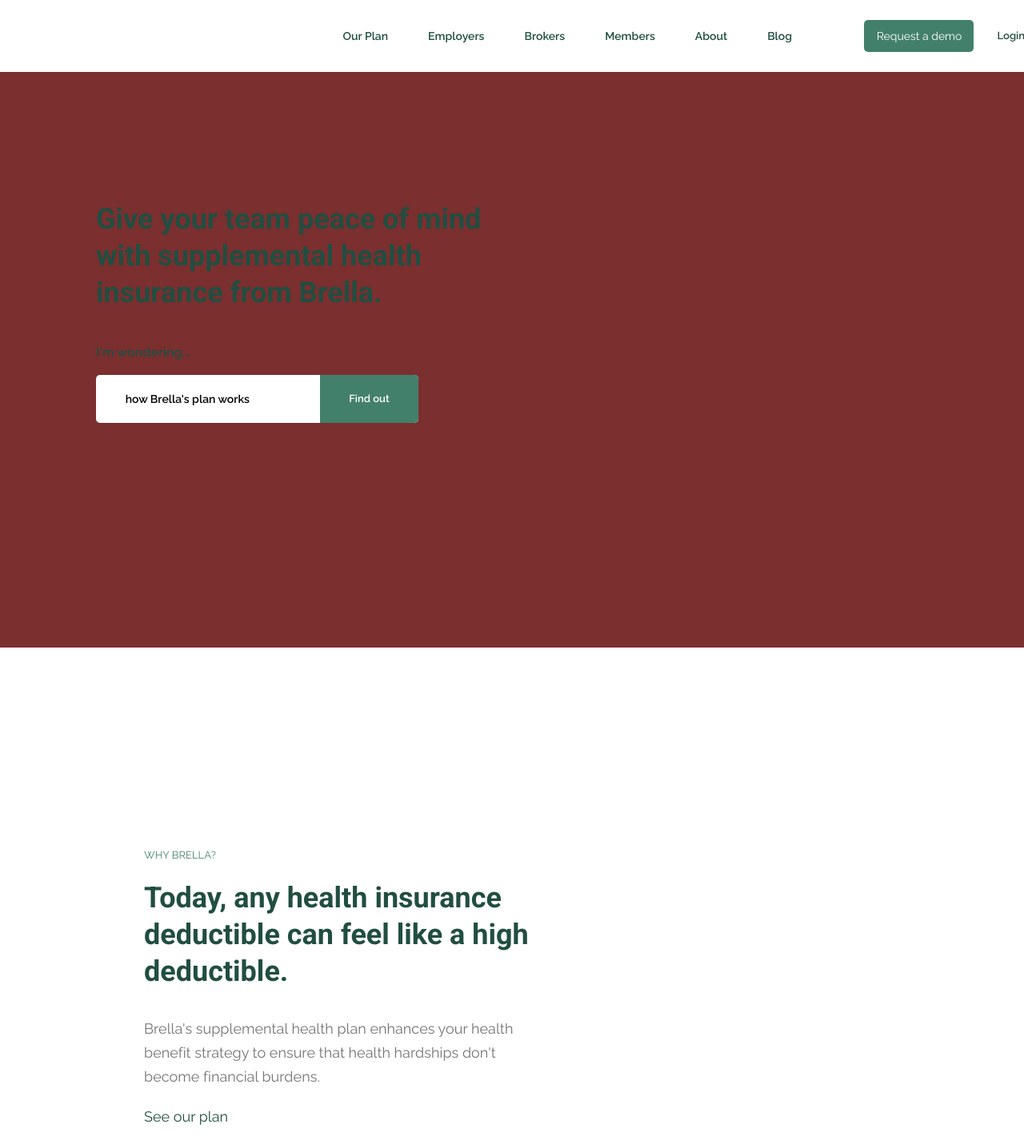
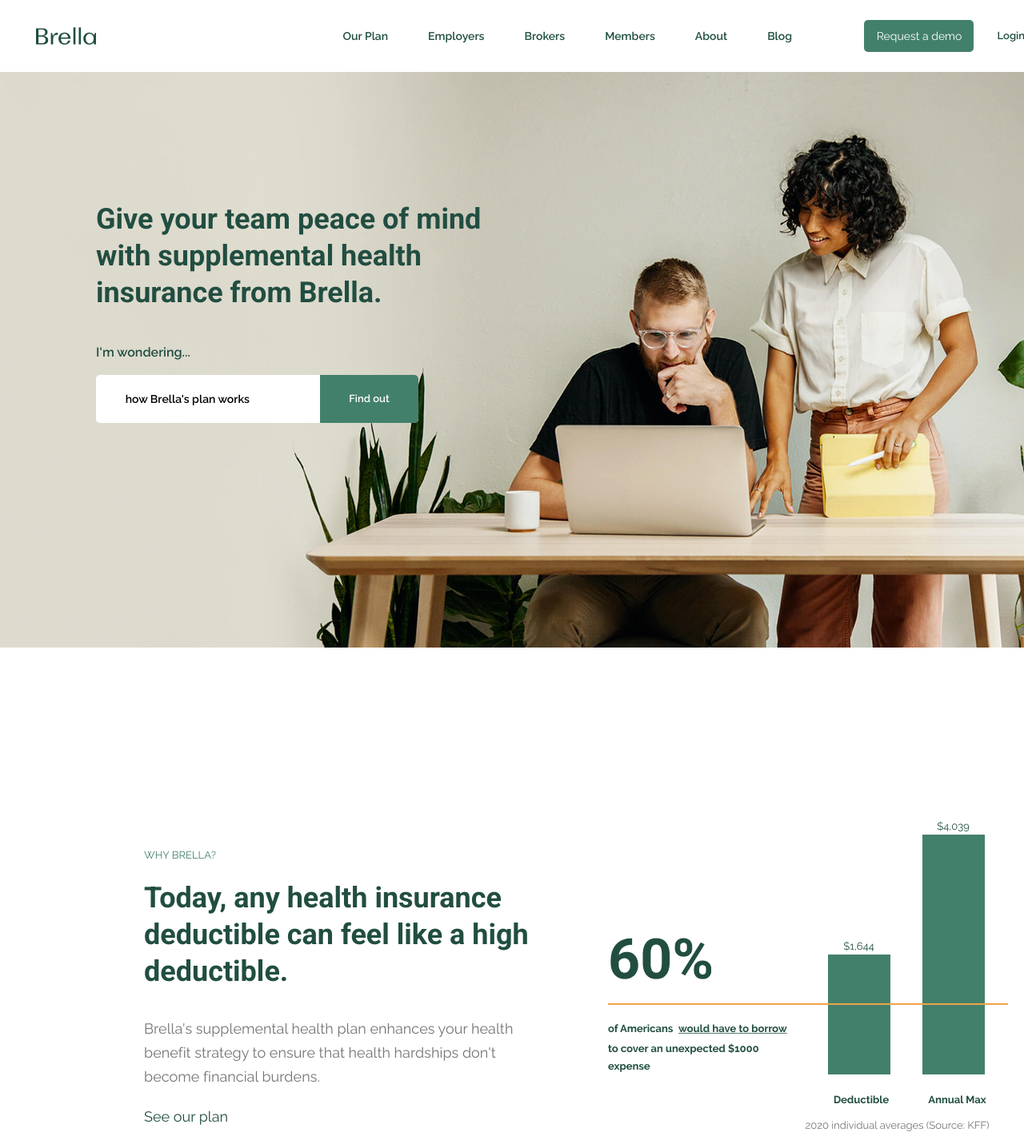
Before and after one commit to soniazx/brella-website, a plain HTML site: page index.html in a window 1280 px wide. Shown: the top 1421 px of the page at 80% size. Drawn offline with nearby package versions, Linux system fonts and the light colour scheme; files that its build step writes are made by us from their sources.

Commit message:
Update style.sass

```diff
--- a/style.sass
+++ b/style.sass
@@ -52,7 +52,7 @@ ul a
     margin-left: 45px
     width: 75px
     height: 24px
-    background: url('Frame.png')
+    background: url('Brella.png')
 .l
     width: 130.91px
     height: 40px
@@ -73,7 +73,7 @@ ul a
 .main
     width: 100%
     height: 720px
-    background: url('main.png')
+    background: url('laptop.png')
 .title
     width: 660px
     height: 278px
@@ -144,7 +144,7 @@ ul a
 .second-smallm
     width: 510px
     height: 432px
-    background: url('ss.png')
+    background: url('p1.png')
 .first-s-text
     font-family: Raleway
     font-weight: 400
@@ -348,7 +348,7 @@ ul a
     padding-left: 120px
     width: 1440px
     height: 522px
-    background: url("woman.png")
+    background: url("tel.png")
 .just-text-box
     width: 500px
     height: 282px
```
